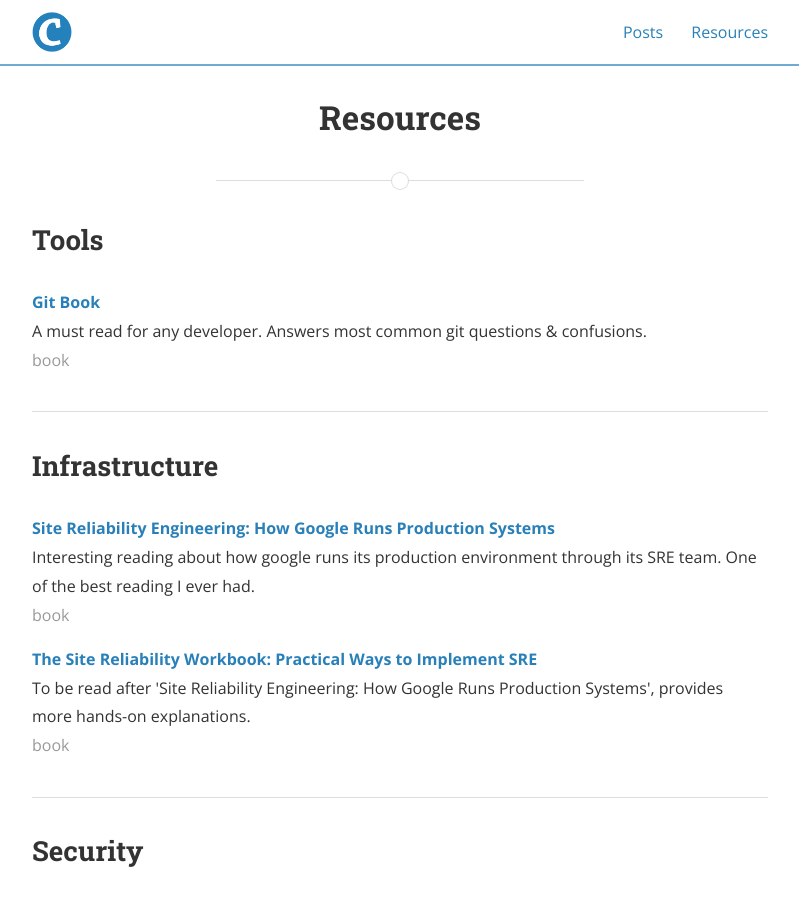
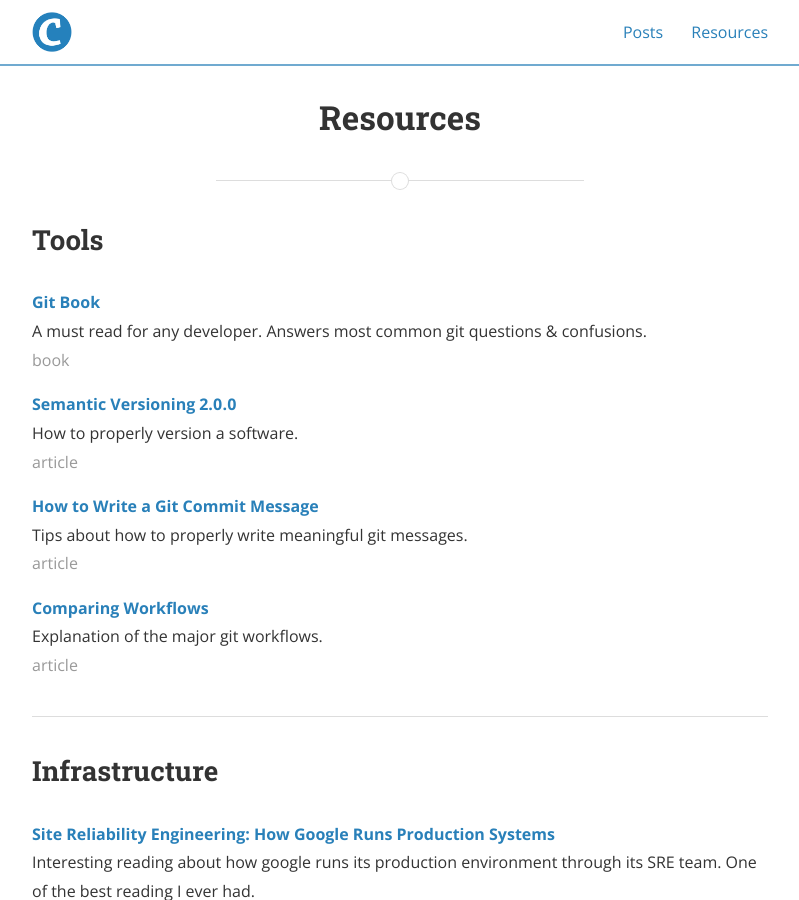
Before and after one commit to Cylix/cylix.github.io, a Jekyll site: the page built from resources.html, in a window 1280 px wide and 900 px high. Shown: the whole window, without its empty margins (240-1039 px from the left). Built offline with Jekyll 4.4.1, drawn with Linux system fonts in a browser that asks for light colours; nearby versions of some CDN libraries.

Commit message:
additional tool articles

```diff
--- a/_data/resources.yml
+++ b/_data/resources.yml
@@ -4,6 +4,21 @@
       type: book
       link: "https://git-scm.com/book/en/v2"
       description: "A must read for any developer. Answers most common git questions & confusions."
+
+    - name: "Semantic Versioning 2.0.0"
+      type: article
+      link: "https://semver.org/"
+      description: "How to properly version a software."
+
+    - name: "How to Write a Git Commit Message"
+      type: article
+      link: "https://chris.beams.io/posts/git-commit/"
+      description: "Tips about how to properly write meaningful git messages."
+
+    - name: "Comparing Workflows"
+      type: article
+      link: "https://www.atlassian.com/git/tutorials/comparing-workflows"
+      description: "Explanation of the major git workflows."
 
 - title: Infrastructure
   items:
```
